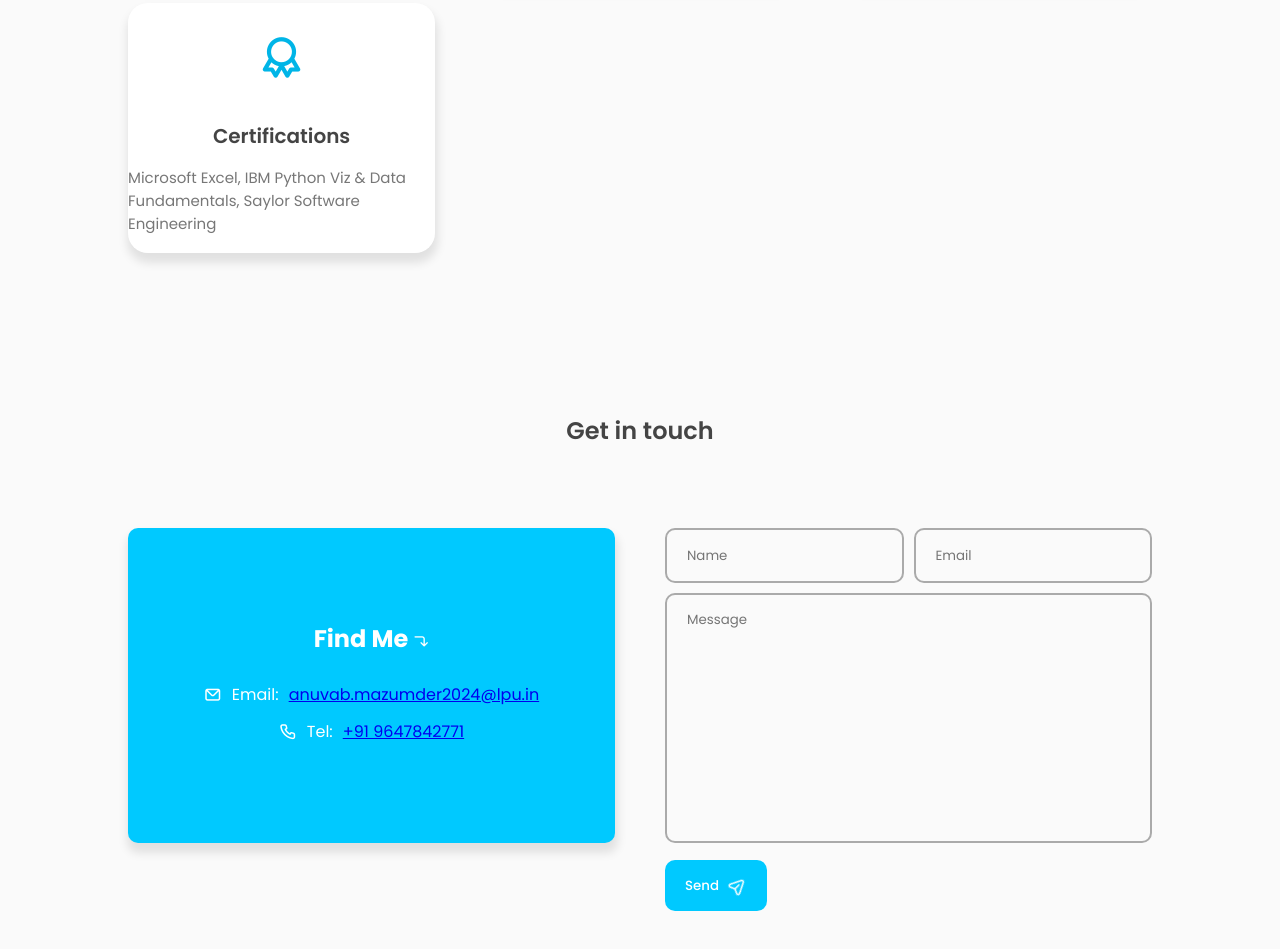
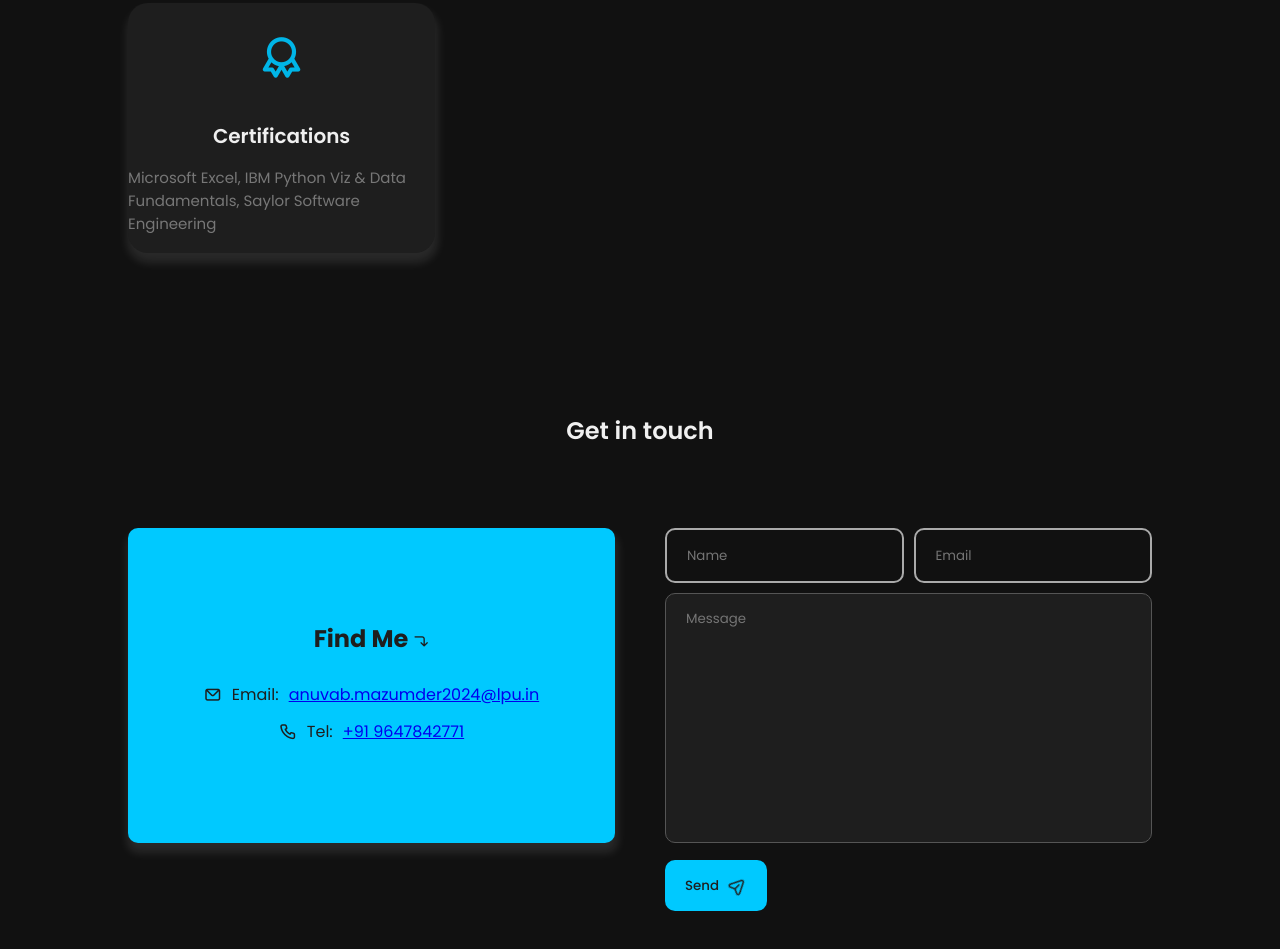
Before and after one commit to anuvab03/Portfolio, a plain HTML site: page index.html in a window 1280 px wide. Shown: the part 1813-2762 px from the top of the page. Drawn offline with nearby package versions, Linux system fonts and the light colour scheme.

Commit message:
Update style.css

```diff
--- a/style.css
+++ b/style.css
@@ -1,19 +1,19 @@
 @import url('https://fonts.googleapis.com/css2?family=Poppins:wght@400;500;600;700&display=swap');
-:root{
-    --body-color: rgb(250, 250, 250);
-    --color-white: rgb(255, 255, 255);
+:root {
+    --body-color: #111;
+    --color-white: #1e1e1e;
 
-    --text-color-second: rgb(68, 68, 68);
-    --text-color-third: rgb(30, 159, 171);
+    --text-color-second: #f0f0f0;
+    --text-color-third: #00b5e7;
 
-    --first-color: rgb(110, 87, 224);
-    --first-color-hover: rgb(40, 91, 212);
+    --first-color: #2b6cb0;
+    --first-color-hover: #1a4c8a;
 
-    --second-color: rgb(0, 201, 255);
-    --third-color: rgb(192, 166, 49);
-    --first-shadow-color: rgba(0, 0, 0, 0.1);
+    --second-color: #00c9ff;
+    --third-color: #c0a631;
+    --first-shadow-color: rgba(255, 255, 255, 0.1);
+}
 
-}
 *{
     margin: 0;
     padding: 0;
@@ -23,13 +23,16 @@
 html{
     scroll-behavior: smooth;
 }
-::-webkit-scrollbar{
-    width: 10px;
-    border-radius: 25px;
+::-webkit-scrollbar-track {
+    background: #222;
 }
-::-webkit-scrollbar-track{
-    background: #f1f1f1;
+::-webkit-scrollbar-thumb {
+    background: #555;
 }
+::-webkit-scrollbar-thumb:hover {
+    background: #777;
+}
+
 ::-webkit-scrollbar-thumb{
     background: #ccc;
     border-radius: 30px;
@@ -430,8 +433,9 @@ h3{
 textarea{
     width: 100%;
     height: 250px;
-    background: transparent;
-    border: 2px solid #AAA;
+    background-color: #1e1e1e;
+    color: #f0f0f0;
+    border: 1px solid #555;
     border-radius: 10px;
     padding: 15px 20px;
     outline: none;
```
